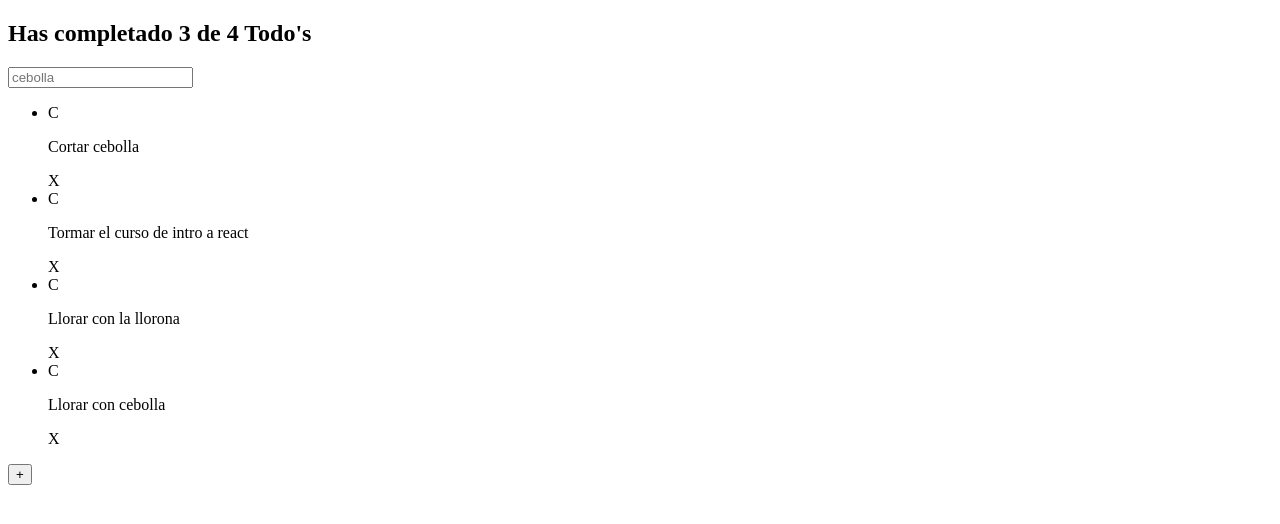
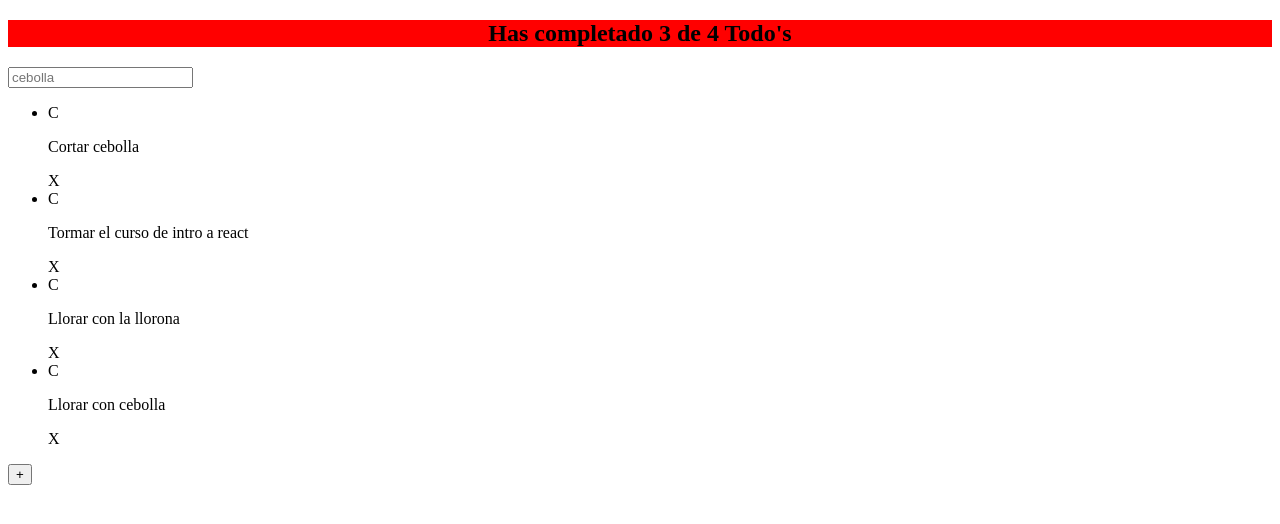
Before and after one commit to die-h/todo-list-project, a Next.js app: page / in a window 1280 px wide. Shown: the top 524 px of the page. Built offline with nearby package versions, Linux system fonts and the light colour scheme.

Commit message:
working on complete todo button. added sass and a scss module

```diff
--- a/components/TodoCounter.tsx
+++ b/components/TodoCounter.tsx
@@ -1,4 +1,6 @@
 import React from "react";
+
+import styles from "../components/main.module.scss";
 
 const TodoCounter = ({
   completedTodos,
@@ -8,7 +10,7 @@ const TodoCounter = ({
   totalTodos: number;
 }) => {
   return (
-    <h2>
+    <h2 className={styles.todoCounter}>
       Has completado {completedTodos} de {totalTodos} Todo's
     </h2>
   );
--- a/components/TodoItem.tsx
+++ b/components/TodoItem.tsx
@@ -1,14 +1,14 @@
 import React, { useState } from "react";
 
-const TodoItem = (props: { text: string }) => {
-  const [complete, setComplete] = useState(false);
-  const [deleteTodo, setDeleteTodo] = useState(false);
+const TodoItem = (props: { text: string, completed: boolean, onComplete: VoidFunction}) => {
+const deleteTodo = () => {
 
+}
   return (
     <li>
-      <span>C</span>
+      <span onClick={() => props.onComplete}>C</span>
       <p>{props.text}</p>
-      <span onClick={() => setDeleteTodo(true)}>X</span>
+      <span onClick={() => deleteTodo()}>X</span>
     </li>
   );
 };
--- a/components/TodoSearch.tsx
+++ b/components/TodoSearch.tsx
@@ -7,6 +7,7 @@ const TodoSearch = ({
   searchValue: string;
   setSearchValue: React.Dispatch<React.SetStateAction<string>>;
 }) => {
+
   const handleSearchValue = (e: React.ChangeEvent<HTMLInputElement>) => {
     setSearchValue(e.target.value);
   };
--- /dev/null
+++ b/components/main.module.scss
@@ -0,0 +1,4 @@
+.todoCounter {
+  text-align: center;
+  background-color: red;
+}
--- a/package.json
+++ b/package.json
@@ -28,6 +28,7 @@
   "homepage": "https://github.com/die-h/todo-list-project#readme",
   "devDependencies": {
     "@types/node": "18.11.0",
-    "@types/react": "18.0.21"
+    "@types/react": "18.0.21",
+    "sass": "^1.55.0"
   }
 }
--- a/pages/index.tsx
+++ b/pages/index.tsx
@@ -35,13 +35,21 @@ const Home = () => {
   } else {
     searchedTodos = defaultTodos;
   }
+
+  const completeTodos = (text: string) => {
+    const todoIndex = todos.findIndex((todo) => todo.text === text);
+    const newTodos: todo[] = [...todos];
+    newTodos[todoIndex].completed = true;
+    setTodos(newTodos);
+  };
+
   return (
     <React.Fragment>
       <TodoCounter completedTodos={completedTodos} totalTodos={totalTodos} />
       <TodoSearch searchValue={searchValue} setSearchValue={setSearchValue} />
       <TodoList>
         {searchedTodos.map((todo, index) => (
-          <TodoItem key={index} text={todo.text} />
+          <TodoItem key={todo.text} text={todo.text} completed={todo.completed} onComplete={() => completeTodos(todo.text)} />
         ))}
       </TodoList>
       <CreateTodoButton />
```
Also changed, not shown: 1 other file (tests, documents, lock files or other folders).
